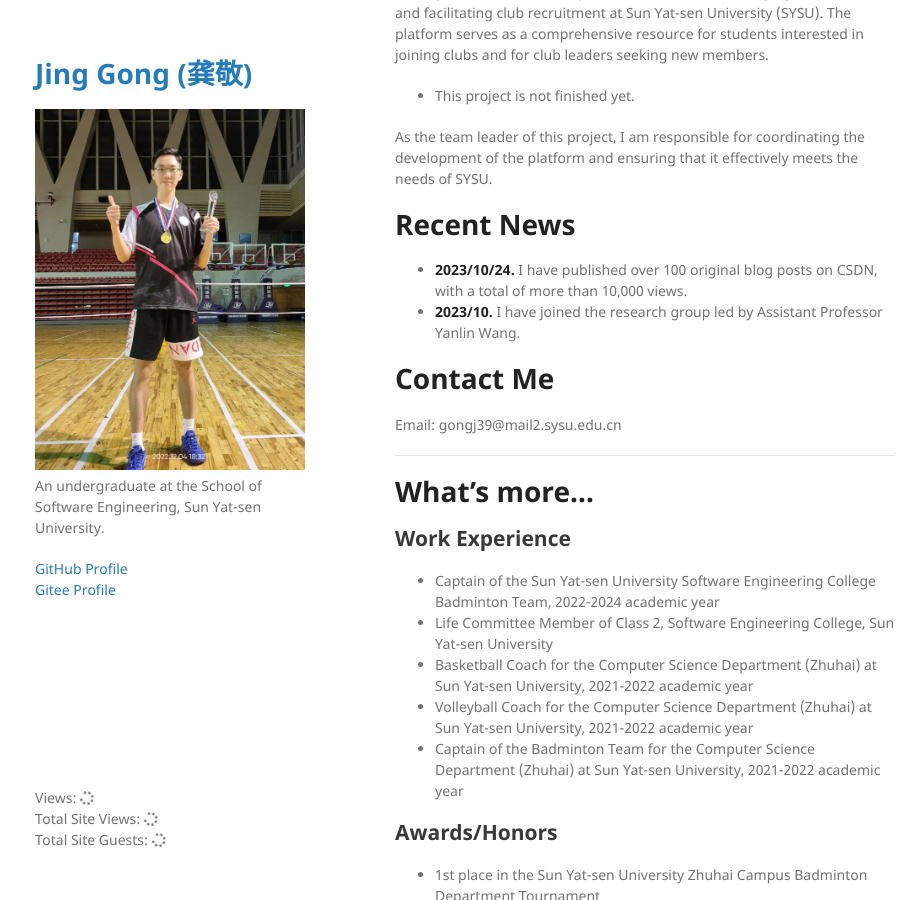
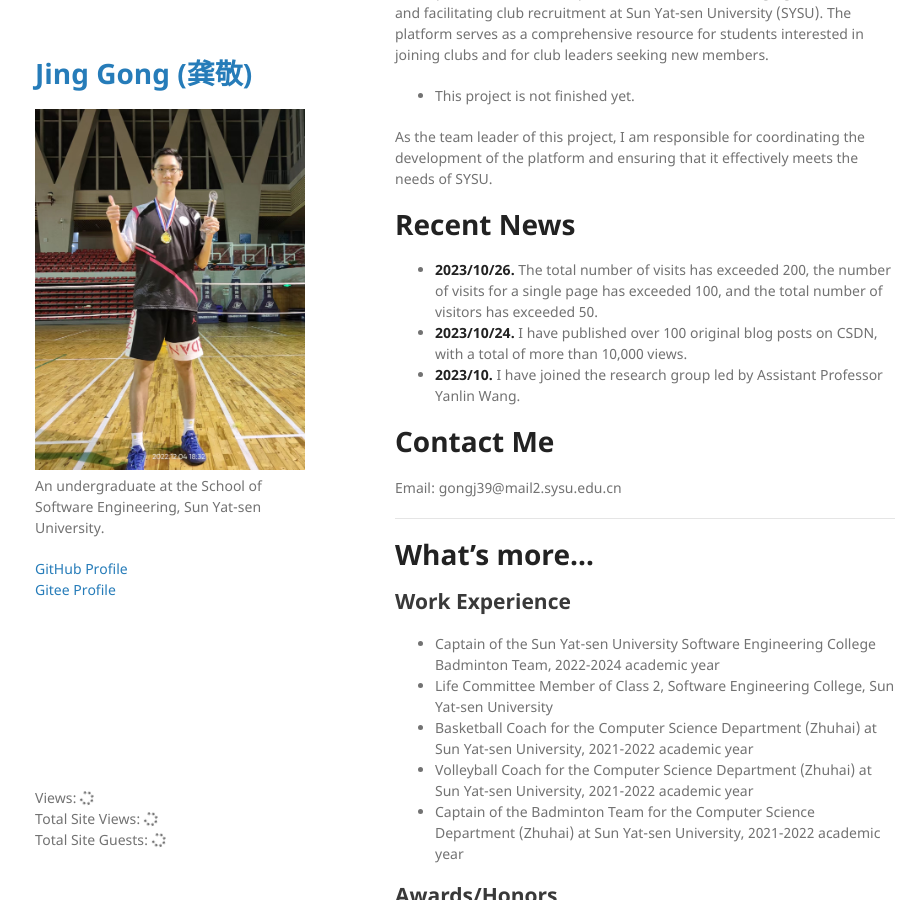
Before and after one commit to MikingG/MikingG.github.io, a Jekyll site: the page built from index.md, in a window 1280 px wide and 900 px high, scrolled down 1704 px. Shown: the whole window, without its empty margins (175-1099 px from the left). Built offline with Jekyll 4.4.1, drawn with Linux system fonts in a browser that asks for light colours; nearby versions of some CDN libraries; comment, search, counter and statistics services are not loaded; our own code applies the rules of GitHub Pages for plain Markdown files.

Commit message:
Update index.md

```diff
--- a/index.md
+++ b/index.md
@@ -55,7 +55,7 @@ Description: CLUB_HUB is a platform dedicated to managing student clubs and faci
 As the team leader of this project, I am responsible for coordinating the development of the platform and ensuring that it effectively meets the needs of SYSU.
 
 # Recent News
-
+- **2023/10/26.** The total number of visits has exceeded 200, the number of visits for a single page has exceeded 100, and the total number of visitors has exceeded 50.
 - **2023/10/24.** I have published over 100 original blog posts on CSDN, with a total of more than 10,000 views.
 - **2023/10.** I have joined the research group led by Assistant Professor Yanlin Wang.
 
```
